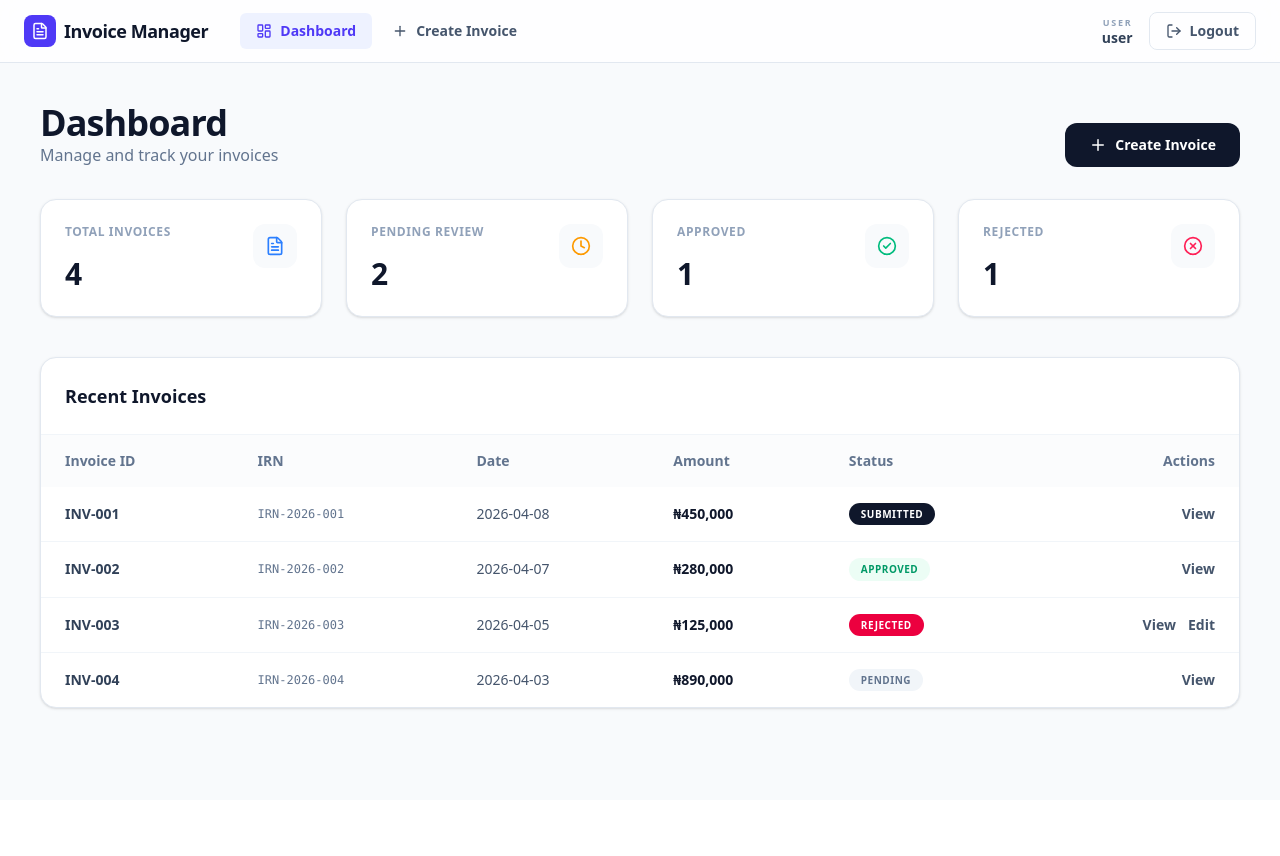
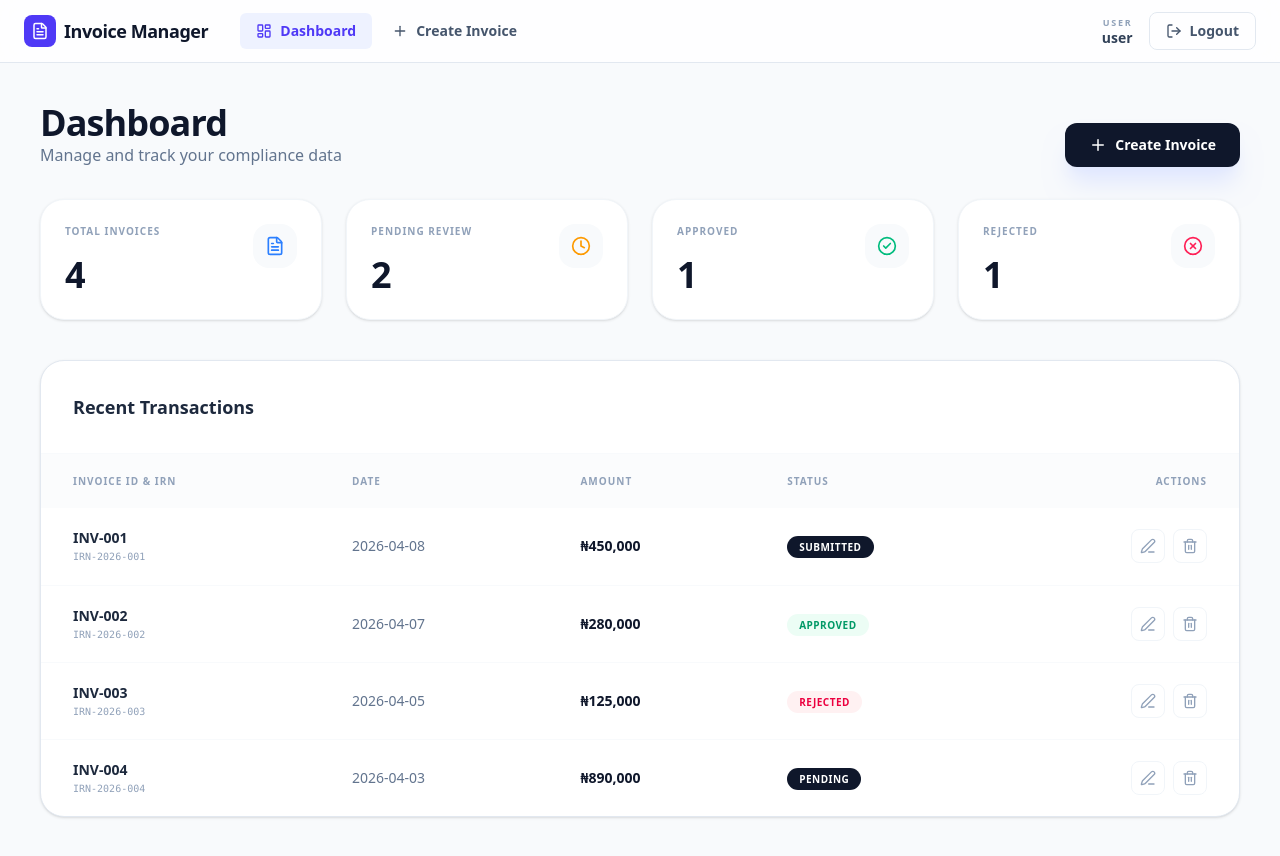
Before and after one commit to Daniel-Clerkson/invoice-manager, a Next.js app: page /dashboard in a window 1280 px wide. Before the commit the page ends 800 px from the top, so only its background shows below. Built offline with nearby package versions, Linux system fonts and the light colour scheme.

Commit message:
Added crud functionality

```diff
--- a/app/dashboard/page.tsx
+++ b/app/dashboard/page.tsx
@@ -1,82 +1,109 @@
 "use client";
 
-import React from 'react';
-import { FileText, Clock, CheckCircle2, XCircle, Plus } from 'lucide-react';
-import { motion } from 'framer-motion';
+import React, { useState } from 'react';
+import {
+  FileText, Clock, CheckCircle2, XCircle, Plus,
+  Trash2, Edit3, X, AlertTriangle, Save, Loader2
+} from 'lucide-react';
+import { motion, AnimatePresence } from 'framer-motion';
 import Navbar from '@/components/Navbar';
-import { useRouter } from 'next/navigation';
 
 export default function UserDashboard() {
-  const invoices = [
+  // --- State Management ---
+  const [invoices, setInvoices] = useState([
     { id: 'INV-001', irn: 'IRN-2026-001', date: '2026-04-08', amount: 450000, status: 'submitted' },
     { id: 'INV-002', irn: 'IRN-2026-002', date: '2026-04-07', amount: 280000, status: 'approved' },
     { id: 'INV-003', irn: 'IRN-2026-003', date: '2026-04-05', amount: 125000, status: 'rejected' },
     { id: 'INV-004', irn: 'IRN-2026-004', date: '2026-04-03', amount: 890000, status: 'pending' },
-  ];
-  const router = useRouter();
+  ]);
+
+  const [editTarget, setEditTarget] = useState<any>(null);
+  const [deleteTarget, setDeleteTarget] = useState<any>(null);
+
+  // --- Handlers ---
+  const handleDelete = () => {
+    setInvoices(invoices.filter(inv => inv.id !== deleteTarget.id));
+    setDeleteTarget(null);
+  };
+
+  const handleUpdate = (e: React.FormEvent) => {
+    e.preventDefault();
+    setInvoices(invoices.map(inv => inv.id === editTarget.id ? editTarget : inv));
+    setEditTarget(null);
+  };
 
   return (
     <div className="min-h-screen bg-[#F8FAFC]">
       <Navbar userRole="user" />
       <main className="mx-auto max-w-7xl p-4 md:p-10">
+
+        {/* Header */}
         <div className="mb-8 flex flex-col sm:flex-row justify-between items-start sm:items-end gap-4">
           <div>
             <h1 className="text-3xl md:text-4xl font-extrabold text-slate-900 tracking-tight">Dashboard</h1>
-            <p className="text-slate-500">Manage and track your invoices</p>
+            <p className="text-slate-500 font-medium">Manage and track your compliance data</p>
           </div>
-          <button onClick={()=>router.push("/dashboard/create")} className="w-full sm:w-auto flex items-center justify-center gap-2 rounded-xl bg-slate-900 px-6 py-3 text-sm font-bold text-white hover:bg-slate-800 transition-all active:scale-95">
+          <button className="w-full sm:w-auto flex items-center justify-center gap-2 rounded-xl bg-slate-900 px-6 py-3 text-sm font-bold text-white hover:bg-indigo-600 shadow-xl shadow-indigo-100 transition-all active:scale-95">
             <Plus size={18} /> Create Invoice
           </button>
         </div>
 
-        {/* Stats Grid - Responsive columns */}
+        {/* Stats Grid */}
         <div className="grid grid-cols-1 sm:grid-cols-2 lg:grid-cols-4 gap-4 md:gap-6 mb-10">
-          <StatCard label="Total Invoices" value="4" icon={<FileText size={20} className="text-blue-500" />} />
+          <StatCard label="Total Invoices" value={invoices.length.toString()} icon={<FileText size={20} className="text-blue-500" />} />
           <StatCard label="Pending Review" value="2" icon={<Clock size={20} className="text-amber-500" />} />
           <StatCard label="Approved" value="1" icon={<CheckCircle2 size={20} className="text-emerald-500" />} />
           <StatCard label="Rejected" value="1" icon={<XCircle size={20} className="text-rose-500" />} />
         </div>
 
-        <div className="rounded-2xl border border-slate-200 bg-white shadow-sm overflow-hidden">
-          <div className="p-6 border-b border-slate-100">
-            <h2 className="text-lg font-bold">Recent Invoices</h2>
+        {/* Invoices Table */}
+        <div className="rounded-3xl border border-slate-200 bg-white shadow-sm overflow-hidden">
+          <div className="p-8 border-b border-slate-50">
+            <h2 className="text-lg font-bold text-slate-800">Recent Transactions</h2>
           </div>
 
-          {/* Table Container: Scrollable on Mobile */}
           <div className="w-full overflow-x-auto">
-            <table className="w-full text-left text-sm min-w-[700px]">
-              <thead className="bg-slate-50/50 text-slate-500 font-medium">
+            <table className="w-full text-left text-sm min-w-[800px]">
+              <thead className="bg-slate-50/50 text-slate-400 font-bold uppercase tracking-widest text-[10px]">
                 <tr>
-                  <th className="px-6 py-4 whitespace-nowrap">Invoice ID</th>
-                  <th className="px-6 py-4 whitespace-nowrap">IRN</th>
-                  <th className="px-6 py-4 whitespace-nowrap">Date</th>
-                  <th className="px-6 py-4 whitespace-nowrap">Amount</th>
-                  <th className="px-6 py-4 whitespace-nowrap">Status</th>
-                  <th className="px-6 py-4 text-right whitespace-nowrap">Actions</th>
+                  <th className="px-8 py-5">Invoice ID & IRN</th>
+                  <th className="px-8 py-5">Date</th>
+                  <th className="px-8 py-5">Amount</th>
+                  <th className="px-8 py-5">Status</th>
+                  <th className="px-8 py-5 text-right">Actions</th>
                 </tr>
               </thead>
-              <tbody className="divide-y divide-slate-100">
+              <tbody className="divide-y divide-slate-50">
                 {invoices.map((inv) => (
-                  <tr key={inv.id} className="hover:bg-slate-50/50 transition-colors">
-                    <td className="px-6 py-4 font-bold text-slate-700">{inv.id}</td>
-                    <td className="px-6 py-4 text-slate-500 font-mono text-xs">{inv.irn}</td>
-                    <td className="px-6 py-4 text-slate-600">{inv.date}</td>
-                    <td className="px-6 py-4 font-bold text-slate-900">₦{inv.amount.toLocaleString()}</td>
-                    <td className="px-6 py-4">
-                      <span className={`inline-block px-3 py-1 rounded-full text-[10px] font-bold uppercase tracking-wider ${
-                        inv.status === 'submitted' ? 'bg-slate-900 text-white' :
+                  <tr key={inv.id} className="hover:bg-slate-50/50 transition-colors group">
+                    <td className="px-8 py-5">
+                      <p className="font-bold text-slate-800">{inv.id}</p>
+                      <p className="text-[10px] text-slate-400 font-mono mt-0.5">{inv.irn}</p>
+                    </td>
+                    <td className="px-8 py-5 text-slate-500 font-medium">{inv.date}</td>
+                    <td className="px-8 py-5 font-black text-slate-900">₦{inv.amount.toLocaleString()}</td>
+                    <td className="px-8 py-5">
+                      <span className={`px-3 py-1 rounded-full text-[10px] font-black uppercase tracking-wider ${
                         inv.status === 'approved' ? 'bg-emerald-50 text-emerald-600' :
-                        inv.status === 'rejected' ? 'bg-rose-600 text-white' : 'bg-slate-100 text-slate-500'
+                        inv.status === 'rejected' ? 'bg-rose-50 text-rose-600' : 'bg-slate-900 text-white'
                       }`}>
                         {inv.status}
                       </span>
                     </td>
-                    <td className="px-6 py-4 text-right">
-                      <div className="flex justify-end gap-3">
-                        <button className="text-slate-600 font-bold hover:text-indigo-600">View</button>
-                        {inv.status === 'rejected' && (
-                          <button className="text-slate-600 font-bold hover:text-indigo-600">Edit</button>
-                        )}
+                    <td className="px-8 py-5 text-right">
+                      <div className="flex justify-end gap-2 opacity-100 transition-opacity">
+                        <button
+                          onClick={() => setEditTarget(inv)}
+                          className="p-2 bg-white border border-slate-100 text-slate-400 hover:text-indigo-600 hover:border-indigo-100 rounded-lg transition-all"
+                        >
+                          <Edit3 size={16} />
+                        </button>
+                        <button
+                          onClick={() => setDeleteTarget(inv)}
+                          className="p-2 bg-white border border-slate-100 text-slate-400 hover:text-rose-600 hover:border-rose-100 rounded-lg transition-all"
+                        >
+                          <Trash2 size={16} />
+                        </button>
                       </div>
                     </td>
                   </tr>
@@ -86,18 +113,92 @@ export default function UserDashboard() {
           </div>
         </div>
       </main>
+
+      {/* --- MODALS --- */}
+      <AnimatePresence>
+        {/* EDIT MODAL */}
+        {editTarget && (
+          <div className="fixed inset-0 z-[100] flex items-center justify-center p-4">
+            <motion.div initial={{ opacity: 0 }} animate={{ opacity: 1 }} exit={{ opacity: 0 }} onClick={() => setEditTarget(null)} className="absolute inset-0 bg-slate-900/60 backdrop-blur-sm" />
+            <motion.div initial={{ scale: 0.95, y: 20 }} animate={{ scale: 1, y: 0 }} exit={{ scale: 0.95, y: 20 }} className="relative w-full max-w-lg bg-white rounded-[2.5rem] shadow-2xl p-10">
+              <div className="flex justify-between items-center mb-8">
+                <div>
+                  <h2 className="text-2xl font-black text-slate-900">Edit Invoice</h2>
+                  <p className="text-sm text-slate-500">Updating <b>{editTarget.id}</b></p>
+                </div>
+                <button onClick={() => setEditTarget(null)} className="p-2 hover:bg-slate-100 rounded-full transition-colors"><X size={20}/></button>
+              </div>
+
+              <form onSubmit={handleUpdate} className="space-y-5">
+                <div className="grid grid-cols-2 gap-4">
+                  <div>
+                    <label className="text-[10px] font-black uppercase text-slate-400 tracking-widest block mb-2">Issue Date</label>
+                    <input
+                      type="date"
+                      value={editTarget.date}
+                      onChange={e => setEditTarget({...editTarget, date: e.target.value})}
+                      className="w-full h-14 bg-slate-50 border border-slate-100 rounded-2xl px-4 font-bold outline-none focus:ring-4 ring-indigo-500/5 transition-all"
+                    />
+                  </div>
+                  <div>
+                    <label className="text-[10px] font-black uppercase text-slate-400 tracking-widest block mb-2">Total Amount (₦)</label>
+                    <input
+                      type="number"
+                      value={editTarget.amount}
+                      onChange={e => setEditTarget({...editTarget, amount: parseInt(e.target.value)})}
+                      className="w-full h-14 bg-slate-50 border border-slate-100 rounded-2xl px-4 font-bold outline-none focus:ring-4 ring-indigo-500/5 transition-all"
+                    />
+                  </div>
+                </div>
+                <div>
+                  <label className="text-[10px] font-black uppercase text-slate-400 tracking-widest block mb-2">Status Flag</label>
+                  <select
+                    value={editTarget.status}
+                    onChange={e => setEditTarget({...editTarget, status: e.target.value})}
+                    className="w-full h-14 bg-slate-50 border border-slate-100 rounded-2xl px-4 font-bold outline-none focus:ring-4 ring-indigo-500/5 transition-all"
+                  >
+                    <option value="pending">Pending</option>
+                    <option value="submitted">Submitted</option>
+                    <option value="approved">Approved</option>
+                    <option value="rejected">Rejected</option>
+                  </select>
+                </div>
+                <button type="submit" className="w-full py-5 bg-slate-900 text-white rounded-2xl font-black text-sm mt-4 hover:bg-indigo-600 transition-all flex items-center justify-center gap-2">
+                  <Save size={18} /> Update Invoice Record
+                </button>
+              </form>
+            </motion.div>
+          </div>
+        )}
+
+        {/* DELETE MODAL */}
+        {deleteTarget && (
+          <div className="fixed inset-0 z-[100] flex items-center justify-center p-4">
+            <motion.div initial={{ opacity: 0 }} animate={{ opacity: 1 }} exit={{ opacity: 0 }} onClick={() => setDeleteTarget(null)} className="absolute inset-0 bg-slate-900/60 backdrop-blur-sm" />
+            <motion.div initial={{ scale: 0.9 }} animate={{ scale: 1 }} exit={{ scale: 0.9 }} className="relative w-full max-w-sm bg-white rounded-[2.5rem] p-10 text-center shadow-2xl">
+              <div className="w-20 h-20 bg-rose-50 text-rose-600 rounded-full flex items-center justify-center mx-auto mb-6"><AlertTriangle size={36}/></div>
+              <h2 className="text-xl font-black text-slate-900 mb-2">Confirm Removal</h2>
+              <p className="text-slate-500 text-sm mb-8 leading-relaxed">Are you sure you want to delete <b>{deleteTarget.id}</b>? This action is permanent and cannot be reversed.</p>
+              <div className="flex gap-3">
+                <button onClick={() => setDeleteTarget(null)} className="flex-1 py-4 bg-slate-100 text-slate-600 font-bold rounded-2xl hover:bg-slate-200">Cancel</button>
+                <button onClick={handleDelete} className="flex-1 py-4 bg-rose-600 text-white font-bold rounded-2xl shadow-lg shadow-rose-100 hover:bg-rose-700 transition-all">Delete</button>
+              </div>
+            </motion.div>
+          </div>
+        )}
+      </AnimatePresence>
     </div>
   );
 }
 
 function StatCard({ label, value, icon }: { label: string; value: string; icon: React.ReactNode }) {
   return (
-    <div className="rounded-2xl border border-slate-200 bg-white p-6 shadow-sm flex justify-between items-start">
+    <div className="rounded-3xl border border-slate-100 bg-white p-6 shadow-sm flex justify-between items-start hover:border-indigo-100 transition-colors">
       <div>
-        <p className="text-xs font-bold text-slate-400 uppercase tracking-wider">{label}</p>
-        <h3 className="mt-4 text-3xl font-black text-slate-900">{value}</h3>
+        <p className="text-[10px] font-black text-slate-400 uppercase tracking-widest">{label}</p>
+        <h3 className="mt-4 text-4xl font-black text-slate-900">{value}</h3>
       </div>
-      <div className="bg-slate-50 p-3 rounded-xl">{icon}</div>
+      <div className="bg-slate-50 p-3 rounded-2xl">{icon}</div>
     </div>
   );
 }
```
